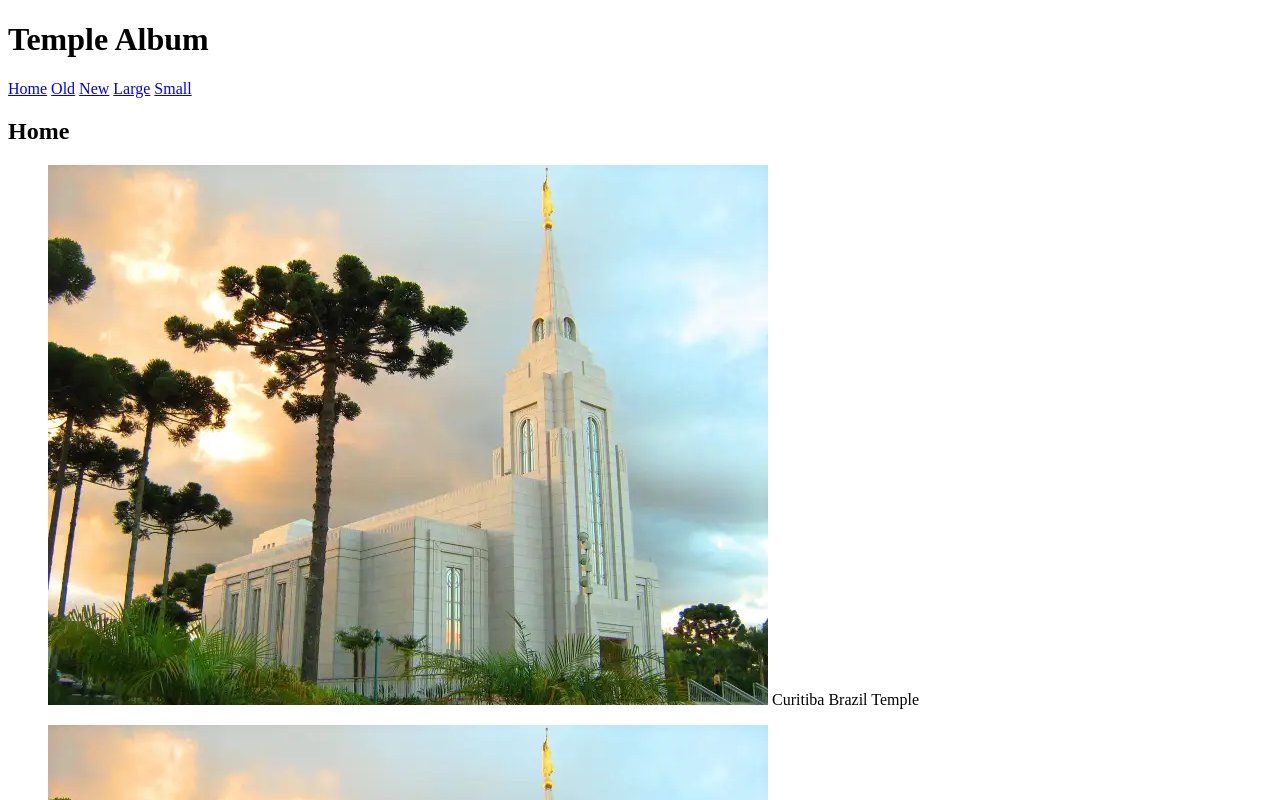
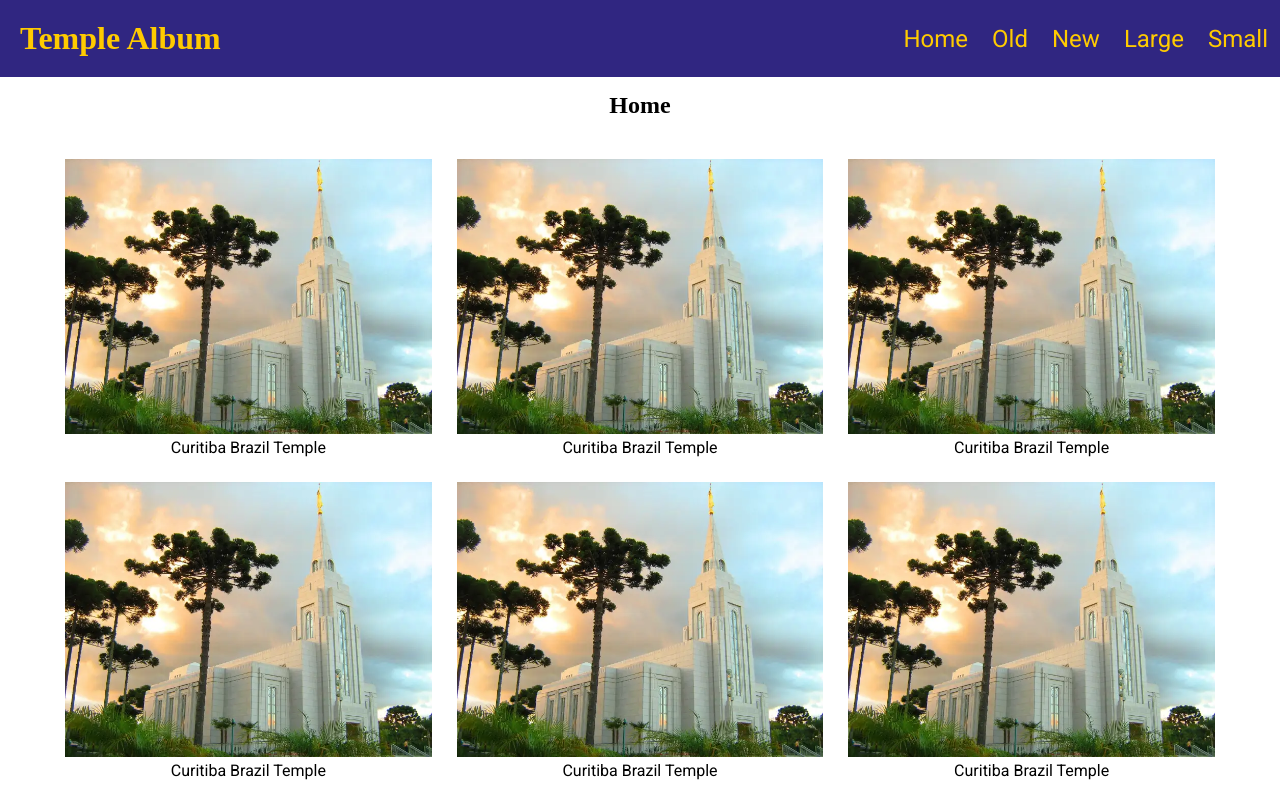
Before and after one commit to AMNascimento/wdd131, a plain HTML site: page temples.html in a window 1280 px wide. Shown: the top 800 px of the page. Drawn offline with Linux system fonts and the light colour scheme; a web font is replaced by a local one.

Commit message:
W2:add style

```diff
--- a/scripts/temples.js
+++ b/scripts/temples.js
@@ -0,0 +1,10 @@
+const mainnav = document.querySelector('.navigation');
+const hambutton = document.querySelector('#menu');
+const title = document.querySelector('.title');
+
+hambutton.addEventListener('click', () => {
+  mainnav.classList.toggle('show');
+  mainnav.classList.toggle('mobile-menu');
+  hambutton.classList.toggle('show');
+  title.classList.toggle('show');
+});
--- a/styles/temples-large.css
+++ b/styles/temples-large.css
@@ -0,0 +1,18 @@
+@media only screen and (min-width: 950px) {
+  .navigation {
+    display: flex;
+  }
+
+  .navigation li {
+    display: block;
+    flex: 1 1 100%;
+  }
+
+  .navigation a {
+    text-align: center;
+  }
+
+  #menu {
+    display: none;
+  }
+}
--- a/styles/temples.css
+++ b/styles/temples.css
@@ -0,0 +1,119 @@
+:root {
+  --main-blue: #302681;
+  --main-white: #ffffff;
+  --main-text: black;
+  --secondary-text: #ffcb00;
+  --accent-text: #fc9126;
+
+  --heading-font: 'Salsa', serif;
+  --paragraph-font: 'Roboto', serif;
+}
+
+* {
+  margin: 0;
+  padding: 0;
+  box-sizing: border-box;
+  text-align: center;
+  font-family: var(--paragraph-font);
+}
+
+header {
+  background-color: var(--main-blue);
+  color: var(--secondary-text);
+  display: flex;
+  justify-content: space-between;
+}
+
+main {
+  background-color: var(--brazil-yellow);
+  color: var(--main-text);
+  max-width: 1200px;
+  margin: 0 auto;
+}
+
+h1 {
+  padding: 20px;
+  font-family: var(--heading-font);
+}
+
+h2 {
+  padding: 15px;
+  font-family: var(--heading-font);
+}
+
+img {
+  width: 100%;
+  height: auto;
+  /* margin: 0.5rem; */
+}
+
+footer {
+  background-color: var(--main-blue);
+  color: var(--secondary-text);
+  padding: 20px 0;
+  word-spacing: 5px;
+}
+
+.container {
+  display: grid;
+  grid-template-columns: repeat(auto-fit, minmax(300px, 1fr));
+  grid-gap: 25px;
+  padding: 25px;
+  place-items: center;
+}
+
+.navigation {
+  list-style: none;
+  display: none;
+  background-color: var(--nav-background-color);
+  align-items: center;
+  font-size: 1.5rem;
+}
+
+.navigation a {
+  flex: 1 1 100%;
+  display: block;
+  color: var(--nav-link-color);
+  padding: 0.75rem;
+  text-decoration: none;
+}
+
+.navigation a:hover {
+  font-weight: 700;
+  color: var(--accent-text);
+  text-decoration: underline;
+}
+
+.title {
+  display: none;
+}
+
+.show {
+  display: block;
+}
+
+.mobile-menu {
+  display: block;
+  min-width: 80%;
+  font-size: 2rem;
+  font-weight: 700;
+  margin: 5px auto;
+}
+
+#menu.show::before {
+  content: 'X';
+}
+
+#menu {
+  display: block;
+  font-size: 2rem;
+  font-weight: 700;
+  text-decoration: none;
+  padding: 0.5rem 0.75rem;
+  margin-left: -50px;
+  color: var(--secondary-text);
+}
+
+#menu::before {
+  content: '≡';
+}
--- a/temples.html
+++ b/temples.html
@@ -22,83 +22,56 @@
   </head>
   <body>
     <header>
-      <h1>Temple Album</h1>
+      <h1 class="title show">Temple Album</h1>
       <nav class="navigation">
-        <a
-          href="https://www.linkedin.com/in/andersonmnascimento/"
-          target="_blank"
-          title="Home"
-          >Home</a
-        >
-        <a href="https://byui.instructure.com/" target="_blank" title="Old"
-          >Old</a
-        >
-        <a
-          href="https://www.churchofjesuschrist.org/study/scriptures/bofm/3-ne/12?lang=eng&id=p13-p16#p13"
-          target="_blank"
-          title="New"
-          >New</a
-        >
-        <a href="/project" target="_blank" title="Large">Large</a>
-        <a href="/project" target="_blank" title="Small">Small</a>
+        <a href="#" title="Home">Home</a>
+        <a href="#" title="Old">Old</a>
+        <a href="#" title="New">New</a>
+        <a href="#" title="Large">Large</a>
+        <a href="#" title="Small">Small</a>
       </nav>
+      <a id="menu" href="#" title="Hamburger Menu"></a>
     </header>
     <main>
       <h2>Home</h2>
+      <div class="container">
         <figure>
           <img src="images/curitiba_brazil_temple.webp" alt="Curitiba Temple" />
-        <caption>
-          Curitiba Brazil Temple
-        </caption>
+          <figcaption>Curitiba Brazil Temple</figcaption>
         </figure>
         <figure>
           <img src="images/curitiba_brazil_temple.webp" alt="Curitiba Temple" />
-        <caption>
-          Curitiba Brazil Temple
-        </caption>
+          <figcaption>Curitiba Brazil Temple</figcaption>
         </figure>
         <figure>
           <img src="images/curitiba_brazil_temple.webp" alt="Curitiba Temple" />
-        <caption>
-          Curitiba Brazil Temple
-        </caption>
+          <figcaption>Curitiba Brazil Temple</figcaption>
         </figure>
         <figure>
           <img src="images/curitiba_brazil_temple.webp" alt="Curitiba Temple" />
-        <caption>
-          Curitiba Brazil Temple
-        </caption>
+          <figcaption>Curitiba Brazil Temple</figcaption>
         </figure>
         <figure>
           <img src="images/curitiba_brazil_temple.webp" alt="Curitiba Temple" />
-        <caption>
-          Curitiba Brazil Temple
-        </caption>
+          <figcaption>Curitiba Brazil Temple</figcaption>
         </figure>
         <figure>
           <img src="images/curitiba_brazil_temple.webp" alt="Curitiba Temple" />
-        <caption>
-          Curitiba Brazil Temple
-        </caption>
+          <figcaption>Curitiba Brazil Temple</figcaption>
         </figure>
         <figure>
           <img src="images/curitiba_brazil_temple.webp" alt="Curitiba Temple" />
-        <caption>
-          Curitiba Brazil Temple
-        </caption>
+          <figcaption>Curitiba Brazil Temple</figcaption>
         </figure>
         <figure>
           <img src="images/curitiba_brazil_temple.webp" alt="Curitiba Temple" />
-        <caption>
-          Curitiba Brazil Temple
-        </caption>
+          <figcaption>Curitiba Brazil Temple</figcaption>
         </figure>
         <figure>
           <img src="images/curitiba_brazil_temple.webp" alt="Curitiba Temple" />
-        <caption>
-          Curitiba Brazil Temple
-        </caption>
+          <figcaption>Curitiba Brazil Temple</figcaption>
         </figure>
+      </div>
     </main>
     <footer>
       <p>
```
Lines whose indentation alone changed are shown as unchanged.
